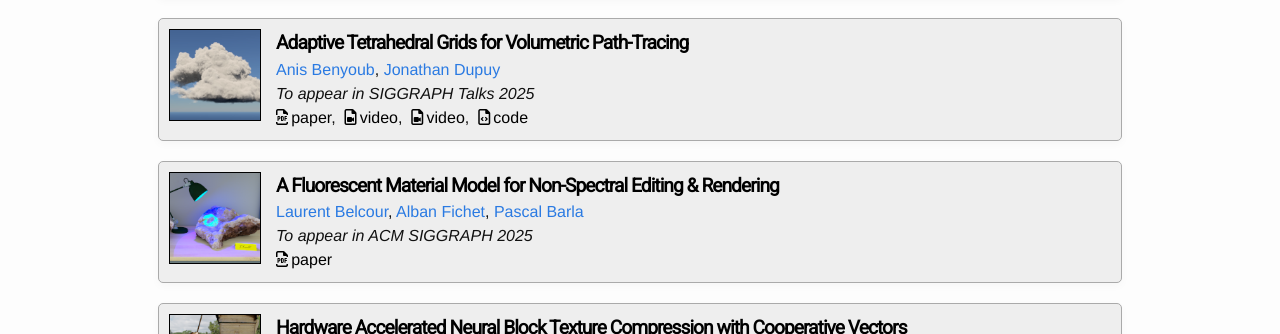
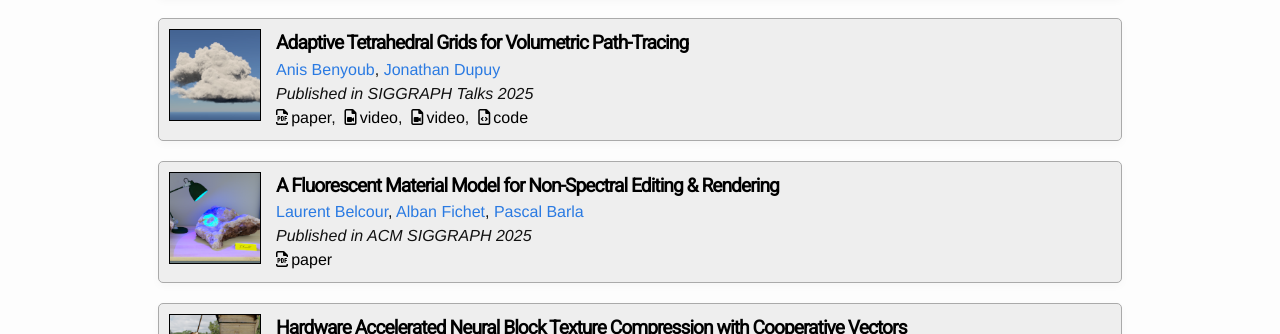
Before and after one commit to ggx-research/ggx-research.github.io, a Jekyll site: the page built from publications.html, in a window 1280 px wide and 900 px high. Shown: the part 211-545 px from the top of the window. Built offline with Jekyll 4.4.1, drawn with Linux system fonts in a browser that asks for light colours.

Commit message:
Moving to appear entries to published

```diff
--- a/_posts/2025-08-14-publication-fluo-rgb.md
+++ b/_posts/2025-08-14-publication-fluo-rgb.md
@@ -11,7 +11,7 @@ conference: "ACM SIGGRAPH 2025"
 categories: publication
 # Add a tag to display in the website
 # Valid tags are: 'published', 'to_appear', 'techreport'
-tags: 'to_appear'
+tags: 'published'
 # Thumbnails should be 128x128 max
 thumbnail: "/images/thumbnails/publication_2025_fluo_rgb.png"
 materials: [
--- a/_posts/2025-08-14-publication-leb3d.md
+++ b/_posts/2025-08-14-publication-leb3d.md
@@ -11,7 +11,7 @@ conference: "SIGGRAPH Talks 2025"
 categories: publication
 # Add a tag to display in the website
 # Valid tags are: 'published', 'to_appear', 'techreport'
-tags: 'to_appear'
+tags: 'published'
 # Thumbnails should be 128x128 max
 thumbnail: "/images/thumbnails/publication_2025_leb3d.png"
 materials: [
```
